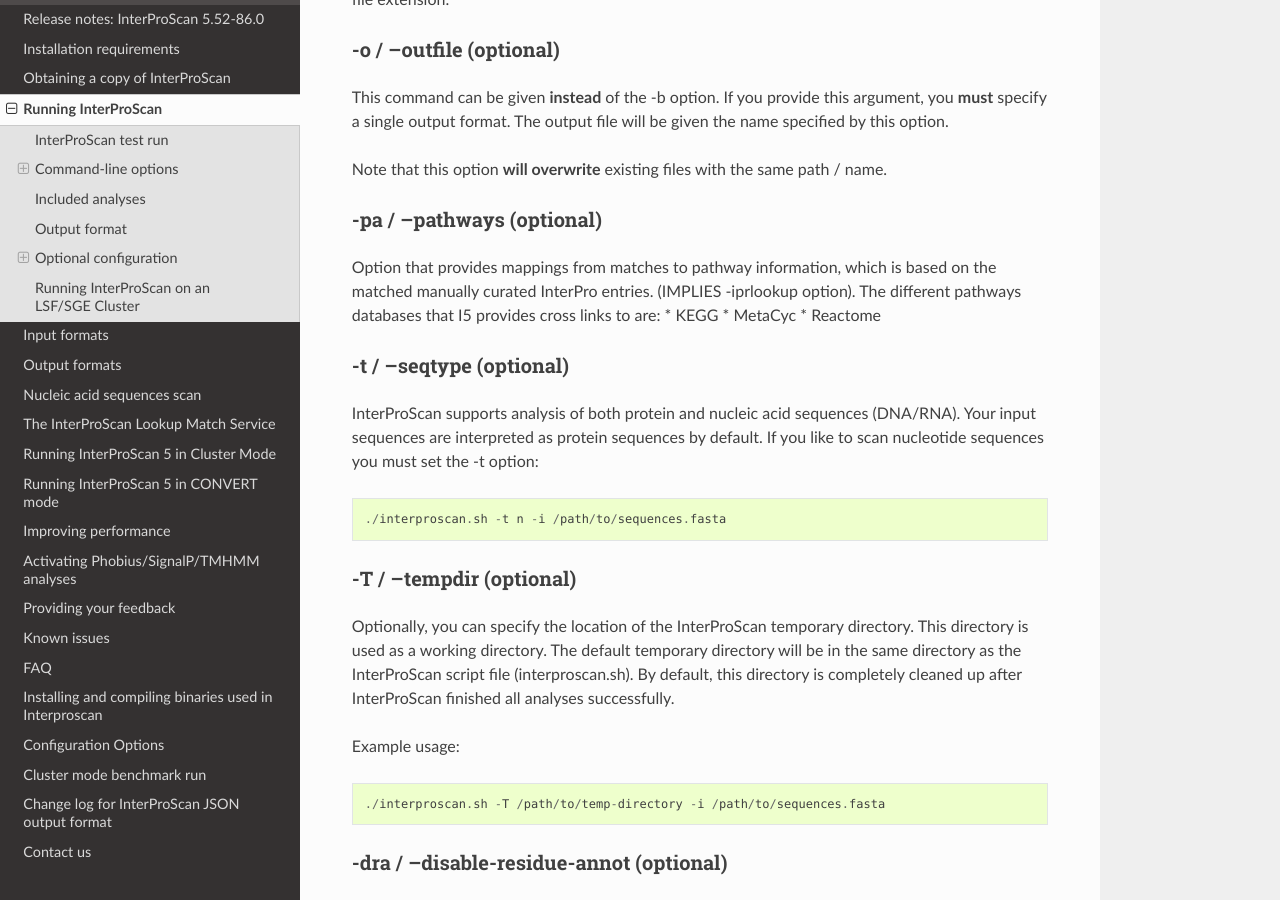
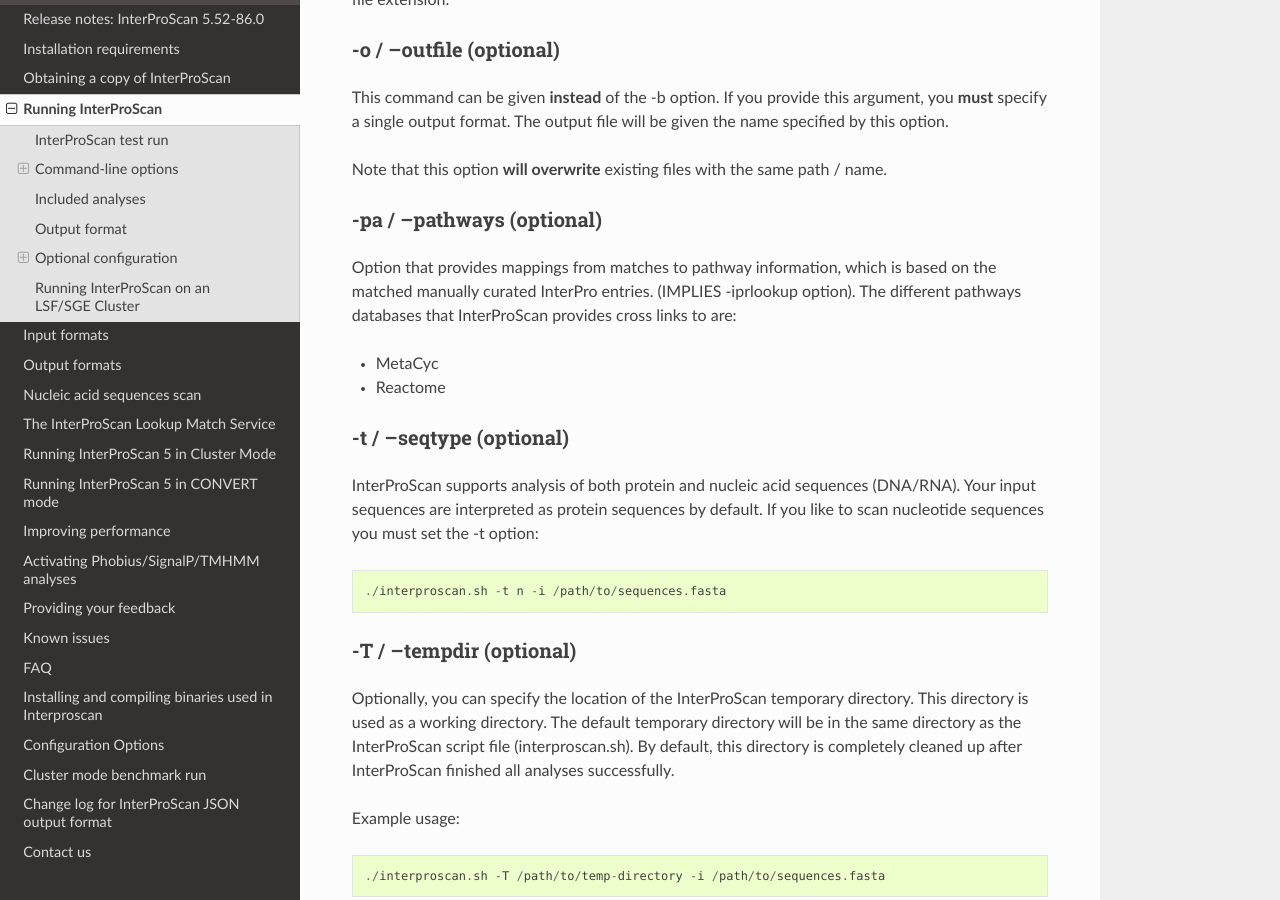
Before and after one commit to ebi-pf-team/interproscan-docs, a Sphinx documentation site: the page built from docs/HowToRun.rst, in a window 1280 px wide and 900 px high, scrolled down 5500 px. Built offline with Sphinx 7.4.7 and the Read the Docs theme 2.0.0, drawn with Linux system fonts in a browser that asks for light colours.

Commit message:
Update HowToRun.rst

```diff
--- a/docs/HowToRun.rst
+++ b/docs/HowToRun.rst
@@ -312,8 +312,11 @@
 
 Option that provides mappings from matches to pathway information, which
 is based on the matched manually curated InterPro entries. (IMPLIES
--iprlookup option). The different pathways databases that I5 provides
-cross links to are: \* KEGG \* MetaCyc \* Reactome
+-iprlookup option). The different pathways databases that InterProScan provides
+cross links to are:
+
+* MetaCyc
+* Reactome
 
 -t / --seqtype (optional)
 ^^^^^^^^^^^^^^^^^^^^^^^^^
```
